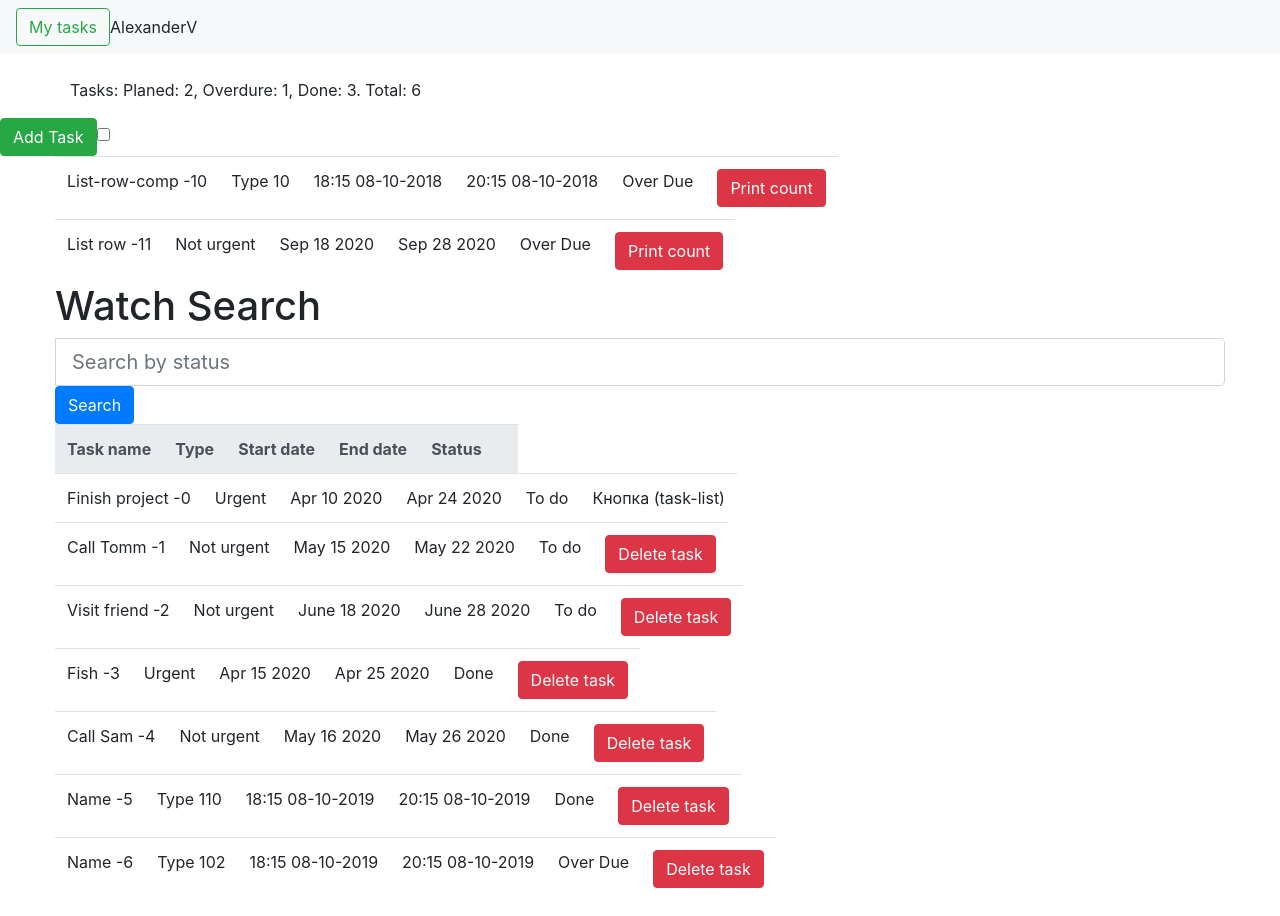
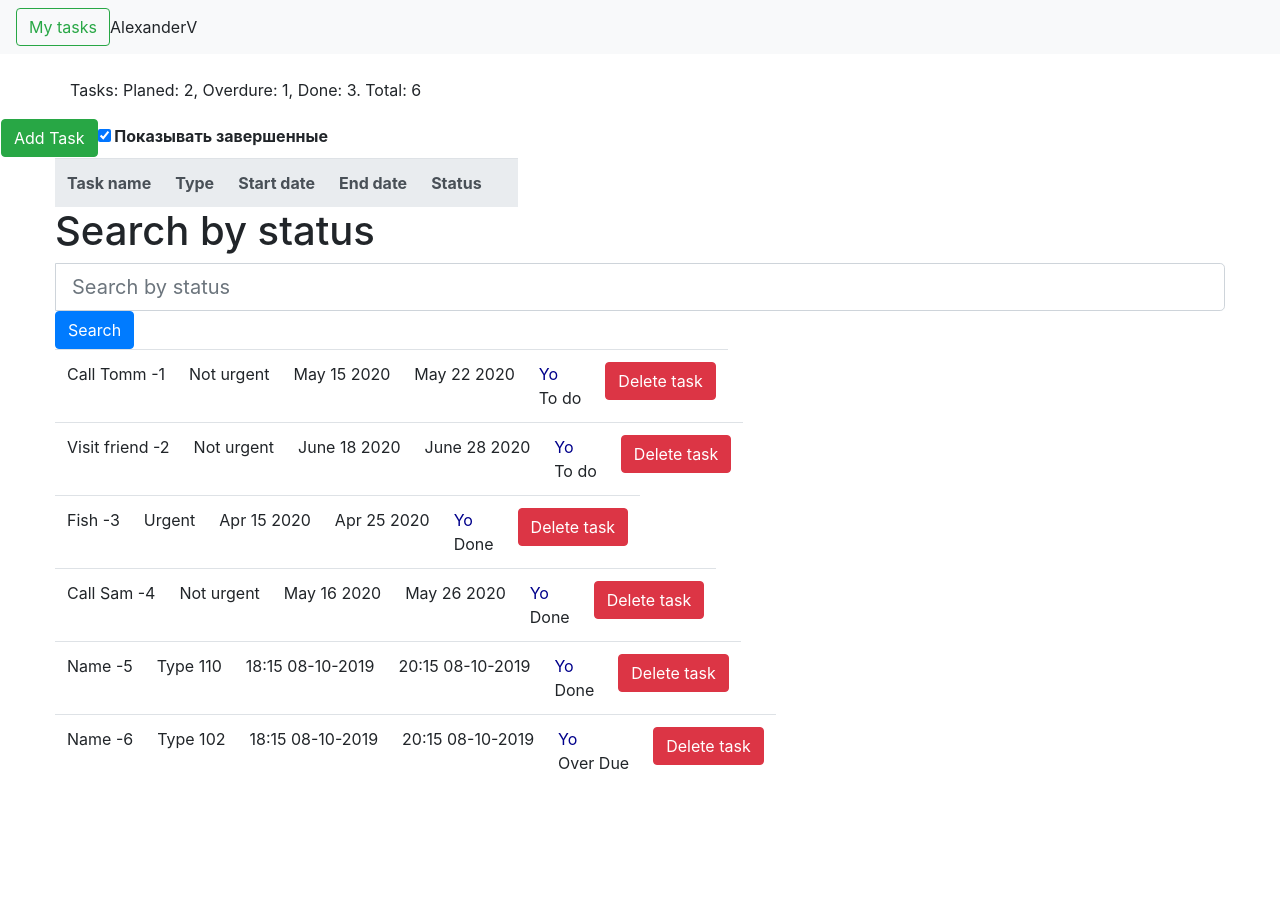
Before and after one commit to Mishagta567/job4j_Angular, an Angular app in the folder task-planner/: page / in a window 1280 px wide. After the commit the page ends 803 px from the top, so only its background shows below. Built offline with nearby package versions, Linux system fonts and the light colour scheme.

Commit message:
[ngClass], [ngClass]

```diff
--- a/task-planner/src/app/task-list/list-row/list-row.component.html
+++ b/task-planner/src/app/task-list/list-row/list-row.component.html
@@ -1,25 +1,6 @@
-<tr class="row">
-  <td>{{ name }}</td>
-  <td>{{ category }}</td>
-  <td>{{ dateStart }}</td>
-  <td>{{ dateEnd }}</td>
-  <td>{{ status }}</td>
-  <td>
-    <button class="btn btn-danger" (click)="deleteTask()">Print count</button>
-  </td>
-</tr>
-
-<tr class="row">
-  <td>List row -11 </td>
-  <td>Not urgent</td>
-  <td>Sep 18 2020</td>
-  <td>Sep 28 2020</td>
-  <td>Over Due</td>
-  <td><button class="btn btn-danger" (click)="deleteTask()">Print count</button></td>
-</tr>
 
 <div class="row">
-  <h1>{{result}}  Search</h1>
+  <h1>Search by status</h1>
   <div class="input-group input-group-lg">
     <span class="input-group-addon glyphicon glyphicon-search" id="sizing-addon1"></span>
     <input #input1 type="text" class="form-control" placeholder="Search by status" aria-describedby="sizing-addon1">
@@ -27,3 +8,19 @@
   <br>
   <button (click)="onClick(input1.value)" type="button" class="btn btn-primary">Search</button>
 </div>
+
+
+<tr *ngFor="let tskArr of allTasks1" class="row">
+  <ng-template [ngIf]="getStatus(vShowFinished, tskArr.status)">
+    <td>{{ tskArr.name }}</td>
+    <td>{{ tskArr.category }}</td>
+    <td>{{ tskArr.dateStart }}</td>
+    <td>{{ tskArr.dateEnd }}</td>
+    <td >
+      <div [ngClass]="{'color-red': tskArr.status === 'Over Due', 'color-blue' : 1 == 1 }"> Yo</div>
+      {{ tskArr.status }}
+    </td>
+    <td><button class="btn btn-danger" (click)="deleteRow(tskArr.name.valueOf())">Delete task</button></td>
+  </ng-template>
+
+</tr>
--- a/task-planner/src/app/task-list/list-row/list-row.component.ts
+++ b/task-planner/src/app/task-list/list-row/list-row.component.ts
@@ -9,34 +9,32 @@ import { Component, EventEmitter, Input, OnInit, Output } from '@angular/core';
 export class ListRowComponent implements OnInit {
 
   // @Output() deleteTaskEmitter = new EventEmitter<string>();
-  @Output() deleteTaskEmitter = new EventEmitter()
+  @Output() deleteTaskEmitter = new EventEmitter();
   @Output() valueChange = new EventEmitter();
 
   /////////////////////////
   @Input() result = '';
+  @Input() allTasks1 = '';
+  @Input() vShowFinished = true;
   @Output() clicked = new EventEmitter<string>();
+  @Output() nameToDelete = new EventEmitter<string>();
   /////////////////////////
 
   Counter = 0;
-
-  name = 'List-row-comp -10';
-  category = 'Type 10';
-  dateStart = '18:15 08-10-2018';
-  dateEnd = '20:15 08-10-2018';
-  status = 'Over Due';
-
-  deleteTask() {
-    this.Counter = this.Counter + 1;
-    this.deleteTaskEmitter.emit(this.Counter);
+  onClick(searchTerm) {
+    this.clicked.emit(searchTerm);
   }
 
-  valueChanged() {
-    this.Counter = this.Counter + 1;
-    this.deleteTaskEmitter.emit(this.Counter);
+  deleteRow(taskName) {
+    this.nameToDelete.emit(taskName);
   }
 
-  onClick(searchTerm) {
-    this.clicked.emit(searchTerm);
+  getStatus(vShowFinished, vStatus) {
+    if (!vShowFinished && vStatus === 'Done') {
+      return false;
+    } else {
+      return true;
+    }
   }
 
   constructor() { }
--- a/task-planner/src/app/task-list/task-list.component.html
+++ b/task-planner/src/app/task-list/task-list.component.html
@@ -5,17 +5,16 @@
   [tasksFinished] = "getTasksAmountByStatus('Done')"
 ></app-statistic>
 
-<button class="btn btn-success" (click)="addTask()">Add Task</button>
-
-<input type="checkbox" id="scales" (change)="filterTasks($event)" name="scales">
+<table>
+  <tr>
+    <th>
+      <button class="btn btn-success" (click)="addTask()">Add Task</button>
+      <input type="checkbox" id="scales" (change)="filterTasks($event)" name="scales" checked> Показывать завершенные
+    </th>
+  </tr>
+</table>
 
 <table class="container table">
-
-  <app-list-row
-    (deleteTaskEmitter)="deleteTaskFromArray($event)"
-    (valueChange)="displayCounter($event)"
-    [result]=value (clicked)="onClicked($event)"
-  ></app-list-row>
 
 
   <tr class="row thead-light">
@@ -26,23 +25,15 @@
     <th class="text-center table-primary">Status</th>
     <th class="text-center table-primary"></th>
   </tr>
-  <tr class="row tbody">
-    <td>Finish project -0</td>
-    <td>Urgent</td>
-    <td>Apr 10 2020</td>
-    <td>Apr 24 2020</td>
-    <td>To do</td>
-    <!--<td><button class="btn btn-danger" (click)="deleteTask()">Delete task</button></td>-->
-    <td>Кнопка (task-list)</td>
-  </tr>
 
-  <tr *ngFor="let tskArr of products1" class="row">
-    <td>{{ tskArr.name }}</td>
-    <td>{{ tskArr.category }}</td>
-    <td>{{ tskArr.dateStart }}</td>
-    <td>{{ tskArr.dateEnd }}</td>
-    <td>{{ tskArr.status }}</td>
-    <td><button class="btn btn-danger" (click)="deleteTask(tskArr.name.valueOf())">Delete task</button></td>
-  </tr>
+  <app-list-row
+    (deleteTaskEmitter) = "deleteTaskFromArray($event)"
+    (valueChange)= "displayCounter($event)"
+    (nameToDelete) = "deleteTask($event)"
+
+    [vShowFinished] = "getShowFinished()"
+    [result] = value (clicked) = "onClicked($event)"
+    [allTasks1] = allTasks1
+  ></app-list-row>
 
 </table>
--- a/task-planner/src/app/task-list/task-list.component.ts
+++ b/task-planner/src/app/task-list/task-list.component.ts
@@ -1,4 +1,6 @@
 import { Component, OnInit } from '@angular/core';
+import { findIndex } from 'rxjs/operators';
+import index from '@angular/cli/lib/cli';
 
 @Component({
   selector: 'app-task-list',
@@ -8,95 +10,83 @@ import { Component, OnInit } from '@angular/core';
 
 export class TaskListComponent implements OnInit {
 
-  products = [
+  allTasks = [
     {
       name: 'Call Tomm -1',
       category: 'Not urgent',
       dateStart: 'May 15 2020',
       dateEnd: 'May 22 2020',
-      status: 'To do',
-      p_id: 1, pname: 'omega', pprice: 101, pimg: '1', soh: 5
+      status: 'To do'
     },
     {
       name: 'Visit friend -2',
       category: 'Not urgent',
       dateStart: 'June 18 2020',
       dateEnd: 'June 28 2020',
-      status: 'To do',
-      p_id: 2, pname: 'timex', pprice: 102, pimg: '2', soh: 10
+      status: 'To do'
     },
     {
       name: 'Fish -3',
       category: 'Urgent',
       dateStart: 'Apr 15 2020',
       dateEnd: 'Apr 25 2020',
-      status: 'Done',
-      p_id: 3, pname: 'titan', pprice: 103, pimg: '3', soh: 15
+      status: 'Done'
     },
     {
       name: 'Call Sam -4',
       category: 'Not urgent',
       dateStart: 'May 16 2020',
       dateEnd: 'May 26 2020',
-      status: 'Done',
-      p_id: '4', pname: 'fossil', pprice: 104, pimg: '4', soh: 20
+      status: 'Done'
     },
     {
       name: 'Name -5',
       category: 'Type 110',
       dateStart: '18:15 08-10-2019',
       dateEnd: '20:15 08-10-2019',
-      status: 'Done',
-      p_id: 5, pname: 'rolex', pprice: 105, pimg: '5', soh: 25
+      status: 'Done'
     },
     {
       name: 'Name -6',
       category: 'Type 102',
       dateStart: '18:15 08-10-2019',
       dateEnd: '20:15 08-10-2019',
-      status: 'Over Due',
-      p_id: 6, pname: 'Cob-brig', pprice: 106, pimg: '6', soh: 30
+      status: 'Over Due'
     }
   ];
 
-  products1 = [
-  ];
-  products2 = [
-    {
-      name: 'Name -26',
-      category: 'Type 122',
-      dateStart: '18:15 08-10-2020',
-      dateEnd: '20:15 08-10-2019',
-      status: 'To Do',
-      p_id: 6, pname: 'Cob-brig', pprice: 106, pimg: '6', soh: 30
-    }
-  ];
+  allTasks1 = [];
+  vShowFinished = true;
 
   constructor() {
-    // @ts-ignore
-    this.products1 = this.products;
+    this.allTasks1 = this.allTasks;
   }
   /////////////////////////////////
 
-  value = 'Watch';
+  value = 'Check';
   onClicked(value) {
     if (value !== '') {
-      this.products1 = this.products.filter((task) => task.status.startsWith(value));
+      this.allTasks1 = this.allTasks.slice().filter((task) => task.status.startsWith(value));
     } else {
-      this.products1 = this.products;
+      this.allTasks1 = this.allTasks.slice();
     }
   }
 
   deleteTask(name: string) {
-    console.log('Task ' + name + ' Deleted');
+    console.log('Task:: ' + name + ' Deleted');
+    const indx: number = this.allTasks1.findIndex((t) => t.name === name);
+    if (indx > -1) {
+      console.log('Task:: ' + name + ' Deleted. Index: ' + indx);
+      this.allTasks1.splice(indx, 1);
+    }
   }
 
   getTasksAmountByStatus(status) {
-    return this.products.filter((task) => task.status === status).length;
+    return this.allTasks.filter((task) => task.status === status).length;
   }
 
   getTaskListsSize() {
-    return this.products.length;
+    return this.allTasks.length;
   }
 
   deleteTaskFromArray($event) {
@@ -108,7 +98,12 @@ export class TaskListComponent implements OnInit {
   }
 
   filterTasks($event) {
-    console.log($event.target.checked);
+    this.vShowFinished = $event.target.checked;
+    console.log(this.vShowFinished);
+  }
+
+  getShowFinished() {
+    return this.vShowFinished;
   }
 
   addTask() {
--- a/task-planner/src/styles.css
+++ b/task-planner/src/styles.css
@@ -8,3 +8,13 @@
   padding: 3rem 1.5rem;
   text-align: center;
 }*/
+
+.color-red {
+  color: red;
+  font-weight: 700;
+}
+
+.color-blue {
+  color: darkblue;
+  font-weight: 400;
+}
```
